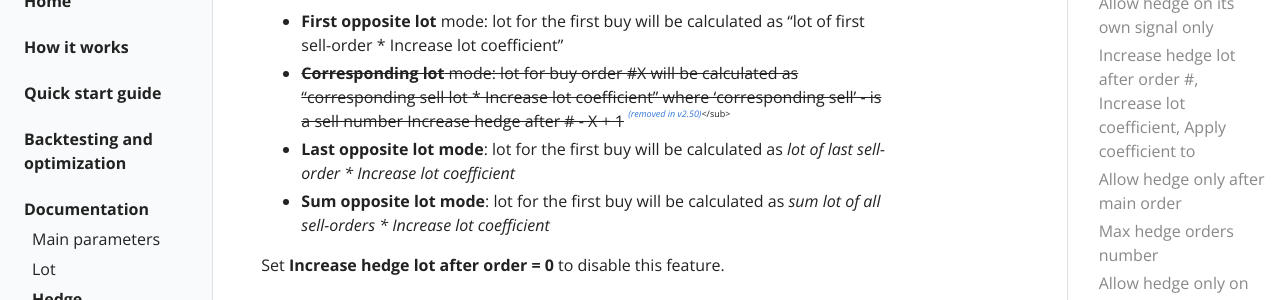
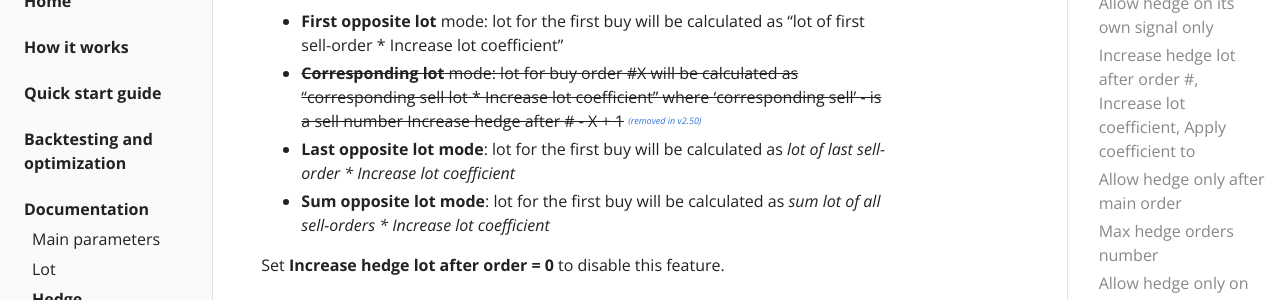
Before and after one commit to komposter/CommunityPowerEA.com, a Jekyll site: the page built from _docs/hedge.md, in a window 1280 px wide and 900 px high, scrolled down 1636 px. Shown: the part 153-453 px from the top of the window. Built offline with Jekyll 4.4.1, drawn with Linux system fonts in a browser that asks for light colours.

Commit message:
Content change

```diff
--- a/_docs/hedge.md
+++ b/_docs/hedge.md
@@ -62,7 +62,7 @@ If there are X sell trades opened and buy signal appears, lot for the new buy or
 
 Depending on **Apply coefficient to**:<br/>
 * **First opposite lot** mode: lot for the first buy will be calculated as "lot of first sell-order * Increase lot coefficient"
-* ~~**Corresponding lot** mode: lot for buy order #X will be calculated as "corresponding sell lot * Increase lot coefficient" where ‘corresponding sell’ - is a sell number Increase hedge after # - X + 1~~ <sup><sup>[*(removed in v2.50)*](/docs/versions-history#20221014-20230107-250)</sub></sup>
+* ~~**Corresponding lot** mode: lot for buy order #X will be calculated as "corresponding sell lot * Increase lot coefficient" where ‘corresponding sell’ - is a sell number Increase hedge after # - X + 1~~ <sup><sub>[*(removed in v2.50)*](/docs/versions-history#20221014-20230107-250)</sub></sup>
 * **Last opposite lot mode**: lot for the first buy will be calculated as *lot of last sell-order * Increase lot coefficient*
 * **Sum opposite lot mode**: lot for the first buy will be calculated as *sum lot of all sell-orders * Increase lot coefficient*
 
```
